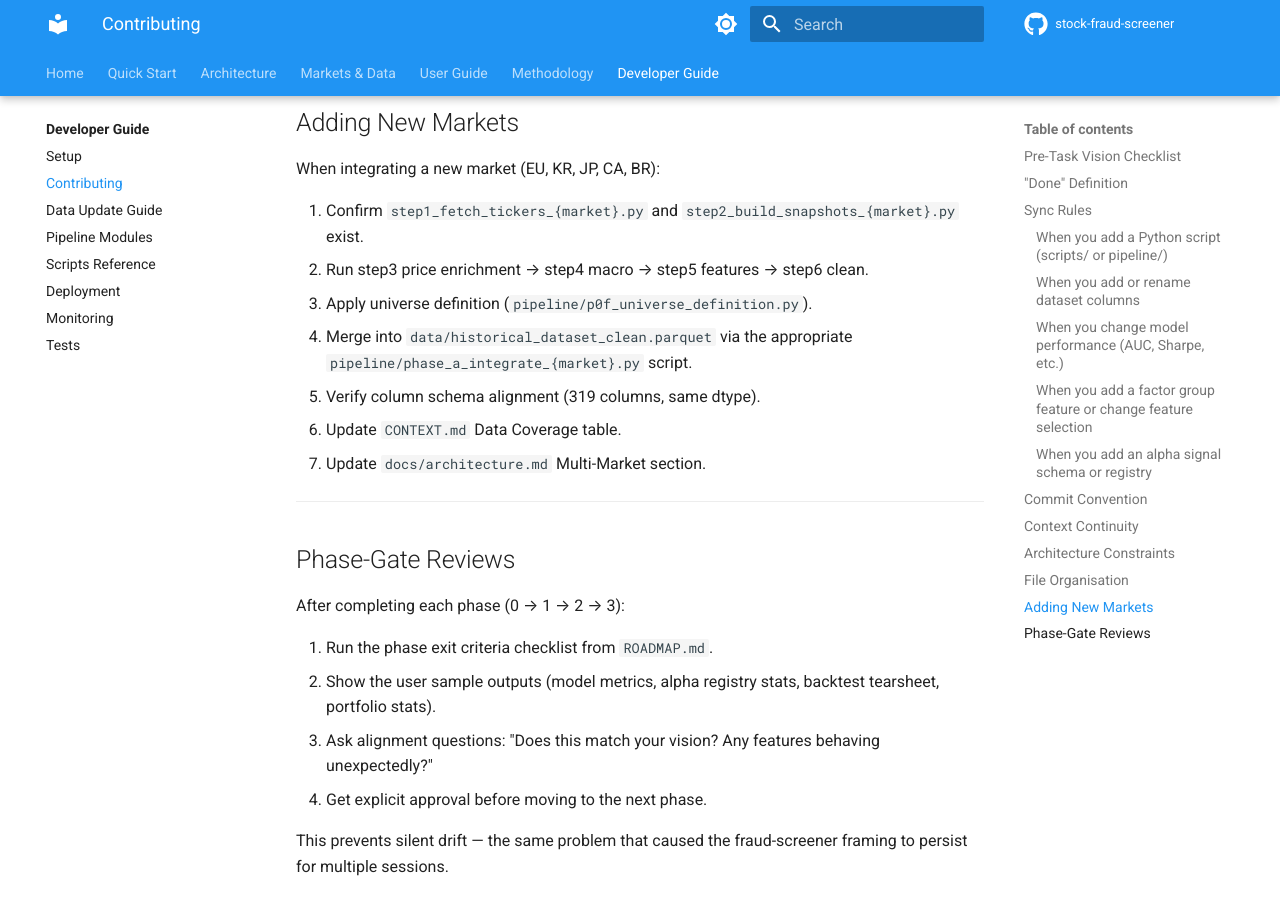
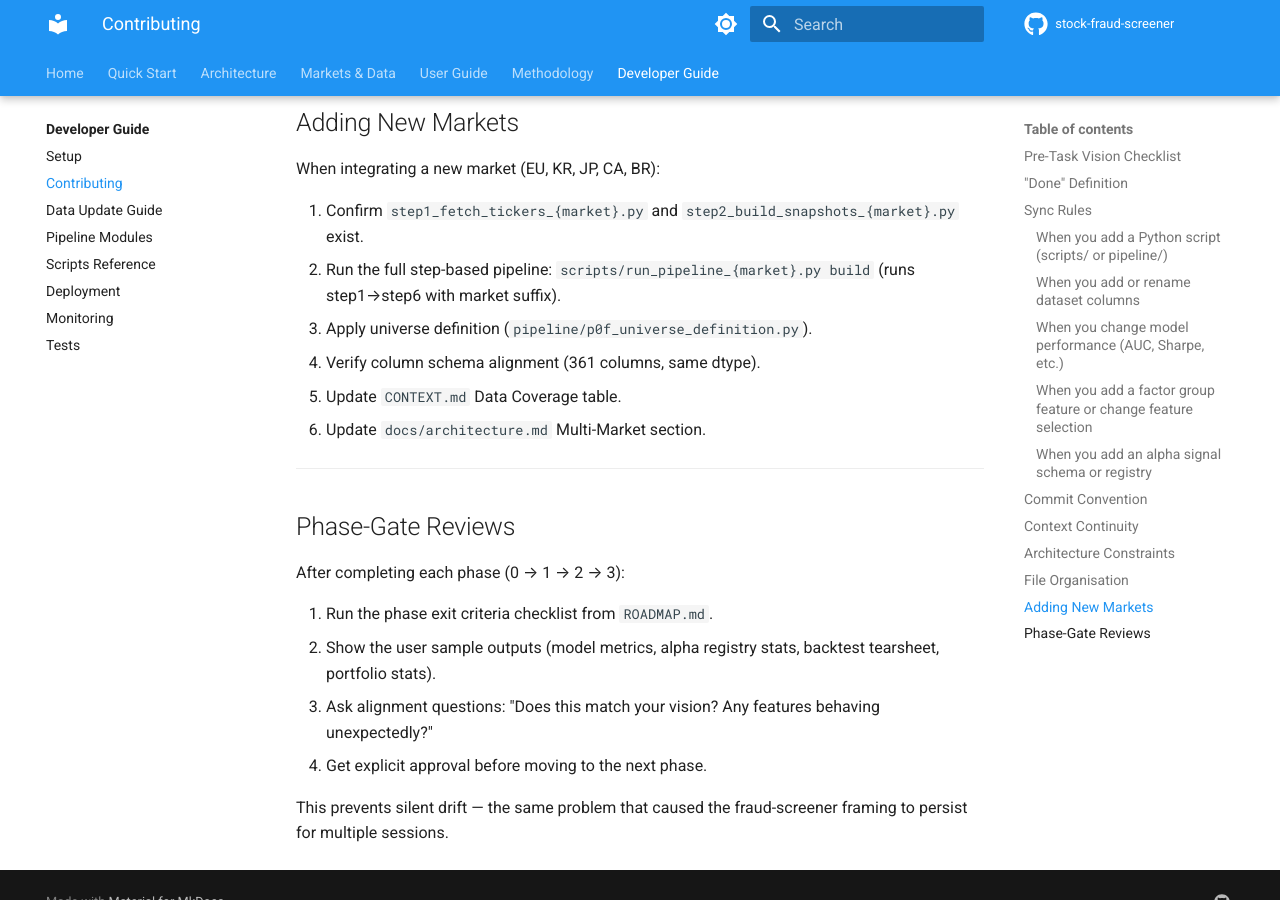
Before and after one commit to sherlock718/stock-fraud-screener, an MkDocs documentation site: the page built from docs/developer/contributing.md, in a window 1280 px wide and 900 px high, scrolled down 4261 px. Built offline with MkDocs 1.6.1 and Material for MkDocs 9.7.7, drawn with Linux system fonts in a browser that asks for light colours; comment, search, counter and statistics services are not loaded.

Commit message:
fix(docs): correct phantom phase_a_integrate references to actual scripts
phase_a_integrate_*.py was planned but never created on disk.
The actual market integration workflow uses scripts/run_pipeline_{market}.py.

- contributing.md: replaced phase_a_integrate with run_pipeline_{market}
- pipeline-scripts.md: fixed archived note + added banner marking
  phase_a_integrate sections as planned-but-unimplemented

Co-Authored-By: Claude Opus 4.6 (1M context) <noreply@anthropic.com>

```diff
--- a/docs/developer/contributing.md
+++ b/docs/developer/contributing.md
@@ -153,12 +153,11 @@ mkdocs.yml        Docs site config
 When integrating a new market (EU, KR, JP, CA, BR):
 
 1. Confirm `step1_fetch_tickers_{market}.py` and `step2_build_snapshots_{market}.py` exist.
-2. Run step3 price enrichment → step4 macro → step5 features → step6 clean.
+2. Run the full step-based pipeline: `scripts/run_pipeline_{market}.py build` (runs step1→step6 with market suffix).
 3. Apply universe definition (`pipeline/p0f_universe_definition.py`).
-4. Merge into `data/historical_dataset_clean.parquet` via the appropriate `pipeline/phase_a_integrate_{market}.py` script.
-5. Verify column schema alignment (319 columns, same dtype).
-6. Update `CONTEXT.md` Data Coverage table.
-7. Update `docs/architecture.md` Multi-Market section.
+4. Verify column schema alignment (361 columns, same dtype).
+5. Update `CONTEXT.md` Data Coverage table.
+6. Update `docs/architecture.md` Multi-Market section.
 
 ---
 
```
Also changed, not shown: docs/developer/pipeline-scripts.md (+3 -1 lines).
